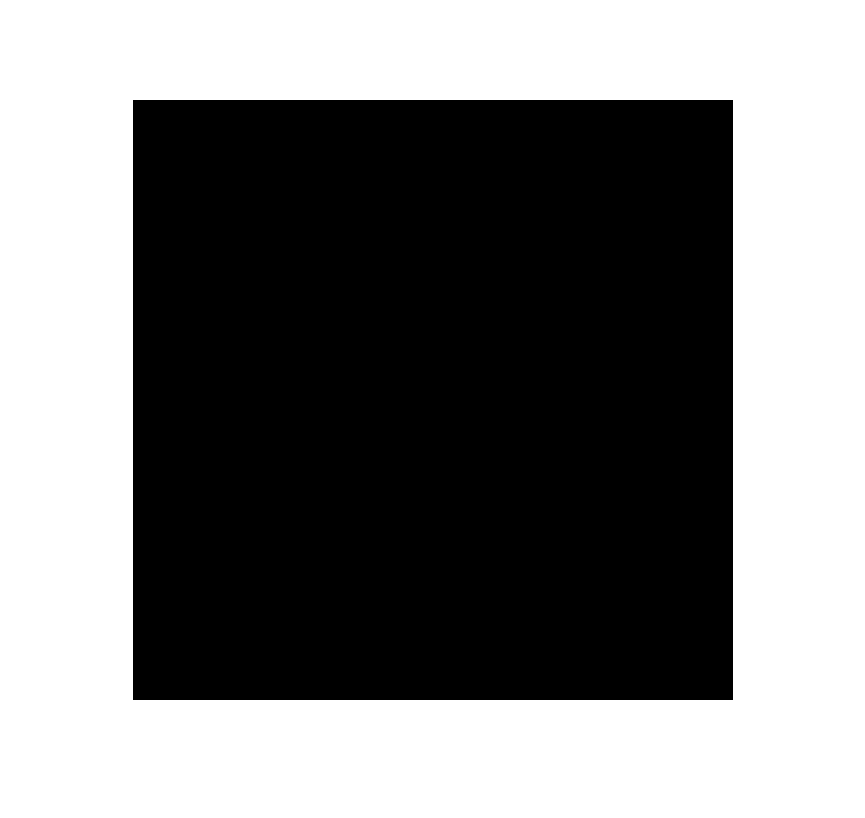
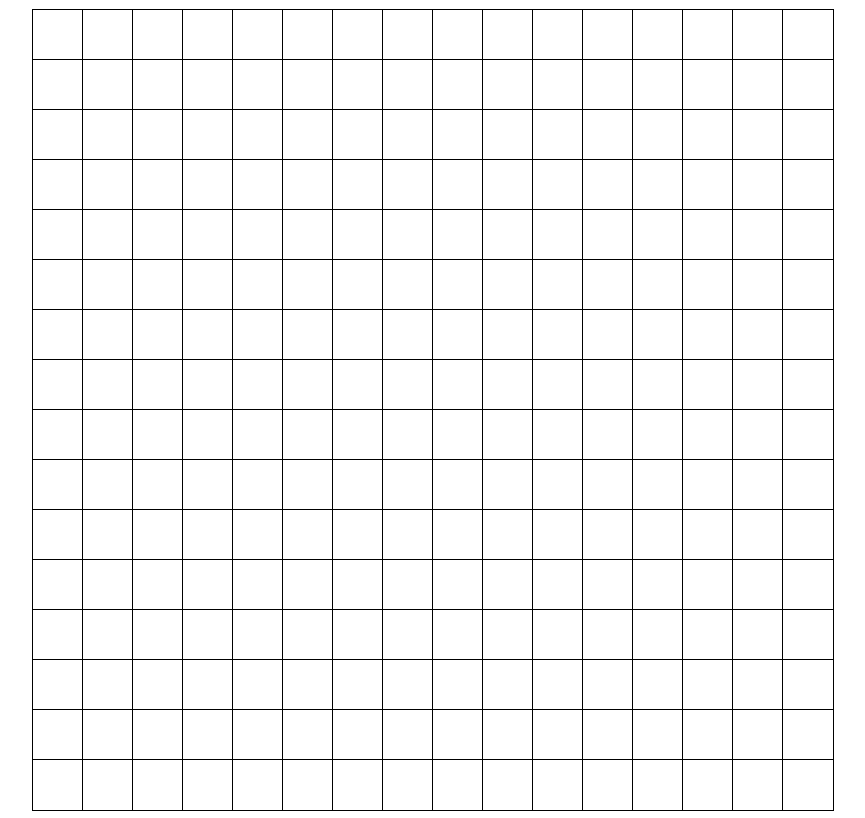
Before and after one commit to IcefoxCross/jquery-sketch, a plain HTML site: page index.html in a window 1280 px wide. Shown: the whole page, without its empty margins (207-1072 px from the left). Drawn offline with nearby package versions, Linux system fonts and the light colour scheme.

Commit message:
fixed files

```diff
--- a/js/grid.js
+++ b/js/grid.js
@@ -8,6 +8,6 @@ $(document).ready(function(){
 		$row.append($square.clone());
 	}
 	for (var i = 0; i < rows; i++) {
-		$("container").append($row.clone());
+		$("#container").append($row.clone());
 	}
 });
--- a/style.css
+++ b/style.css
@@ -1,7 +1,7 @@
 #container{
-	width: 600px;
-	height: 600px;
-	margin-top: 100px;
+	width: 800px;
+	height: 800px;
+	margin-top: 10px;
 	margin-left: auto;
 	margin-right: auto;
 	background: #000000;
@@ -9,13 +9,13 @@
 
 .row{
 	width: auto;
-	height: 100px;
+	height: 50px;
 	background: #313131;
 }
 
 .square{
-	width: 100px;
-	height: 100px;
+	width: 50px;
+	height: 50px;
 	margin: 0px;
 	outline: 1px solid;
 	display: inline-block;
```
